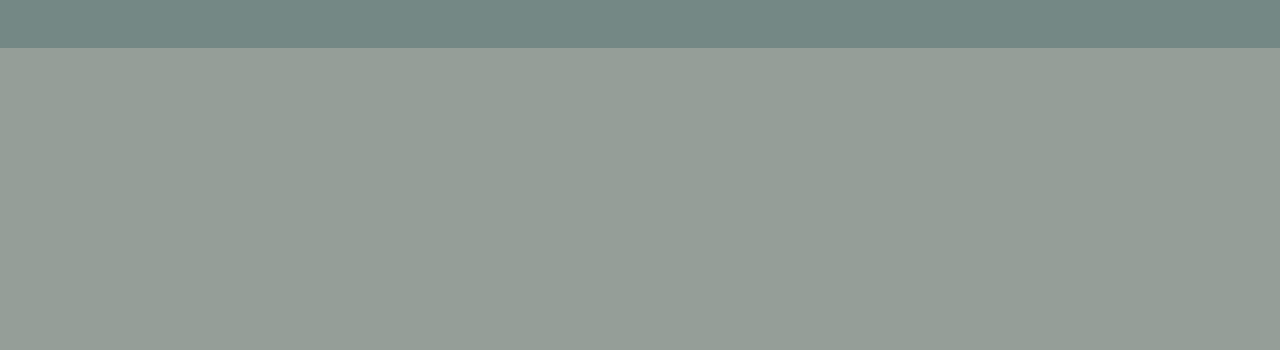
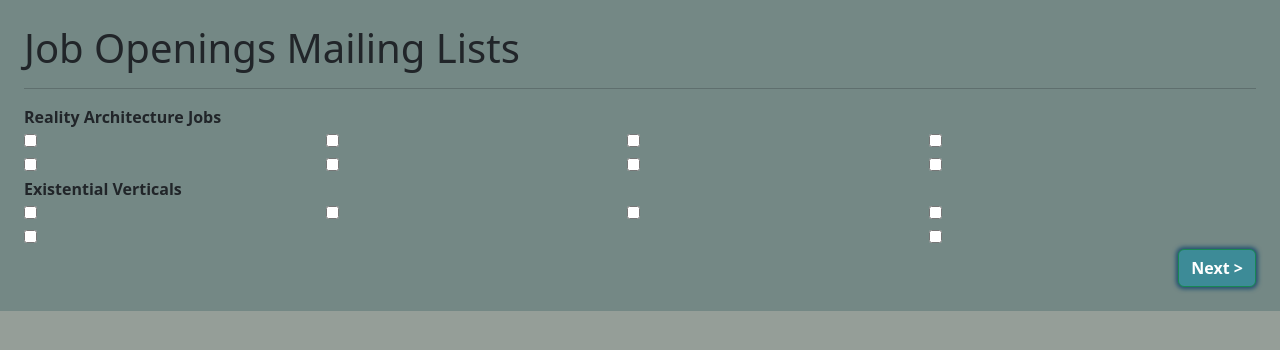
Before and after one commit to theZalmanian/Winter2024-SDEV328-Application, a PHP site: page /views/mailing-lists.html in a window 1280 px wide. Shown: the part 141-491 px from the top of the page. Run offline with PHP 8.4, Linux system fonts and the light colour scheme.

Commit message:
Setup mailing list view's basic layout - Configured the mailing list route to send user to summary if request is POST

```diff
--- a/views/mailing-lists.html
+++ b/views/mailing-lists.html
@@ -26,7 +26,75 @@
     </nav>
 </header>
 <main class="p-4">
+    <h1>Job Openings Mailing Lists</h1>
+    <hr>
 
+    <form method="post" action="#">
+        <div class="row">
+            <p class="m-0">
+                <strong>Reality Architecture Jobs</strong>
+            </p>
+            <div class="col-9 d-flex justify-content-between">
+                <div>
+                    <input type="checkbox">
+                </div>
+                <div>
+                    <input type="checkbox">
+                </div>
+                <div>
+                    <input type="checkbox">
+                </div>
+                <div>
+                    <input type="checkbox">
+                </div>
+            </div>
+            <div class="col-9 d-flex justify-content-between">
+                <div>
+                    <input type="checkbox">
+                </div>
+                <div>
+                    <input type="checkbox">
+                </div>
+                <div>
+                    <input type="checkbox">
+                </div>
+                <div>
+                    <input type="checkbox">
+                </div>
+            </div>
+            <p class="m-0">
+                <strong>Existential Verticals</strong>
+            </p>
+            <div class="col-9 d-flex justify-content-between">
+                <div>
+                    <input type="checkbox">
+                </div>
+                <div>
+                    <input type="checkbox">
+                </div>
+                <div>
+                    <input type="checkbox">
+                </div>
+                <div>
+                    <input type="checkbox">
+                </div>
+            </div>
+            <div class="col-9 d-flex justify-content-between">
+                <div>
+                    <input type="checkbox">
+                </div>
+                <div>
+                    <input type="checkbox">
+                </div>
+
+            </div>
+            <div class="col-12 d-flex justify-content-end">
+                <button class="btn btn-success" type="submit">
+                    <strong>Next ></strong>
+                </button>
+            </div>
+        </div>
+    </form>
 </main>
 <footer class="p-4">
 </footer>
```
Also changed, not shown: index.php (+12 -4 lines).
